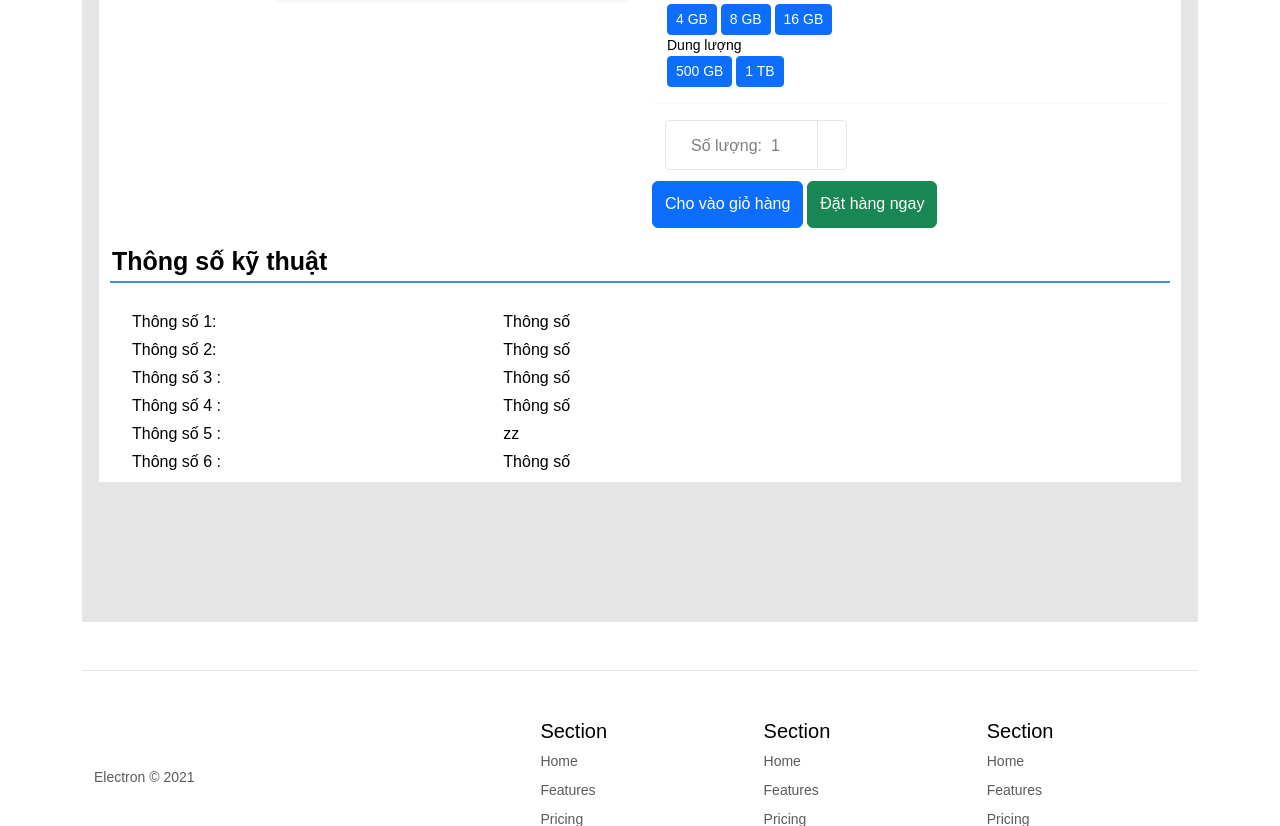
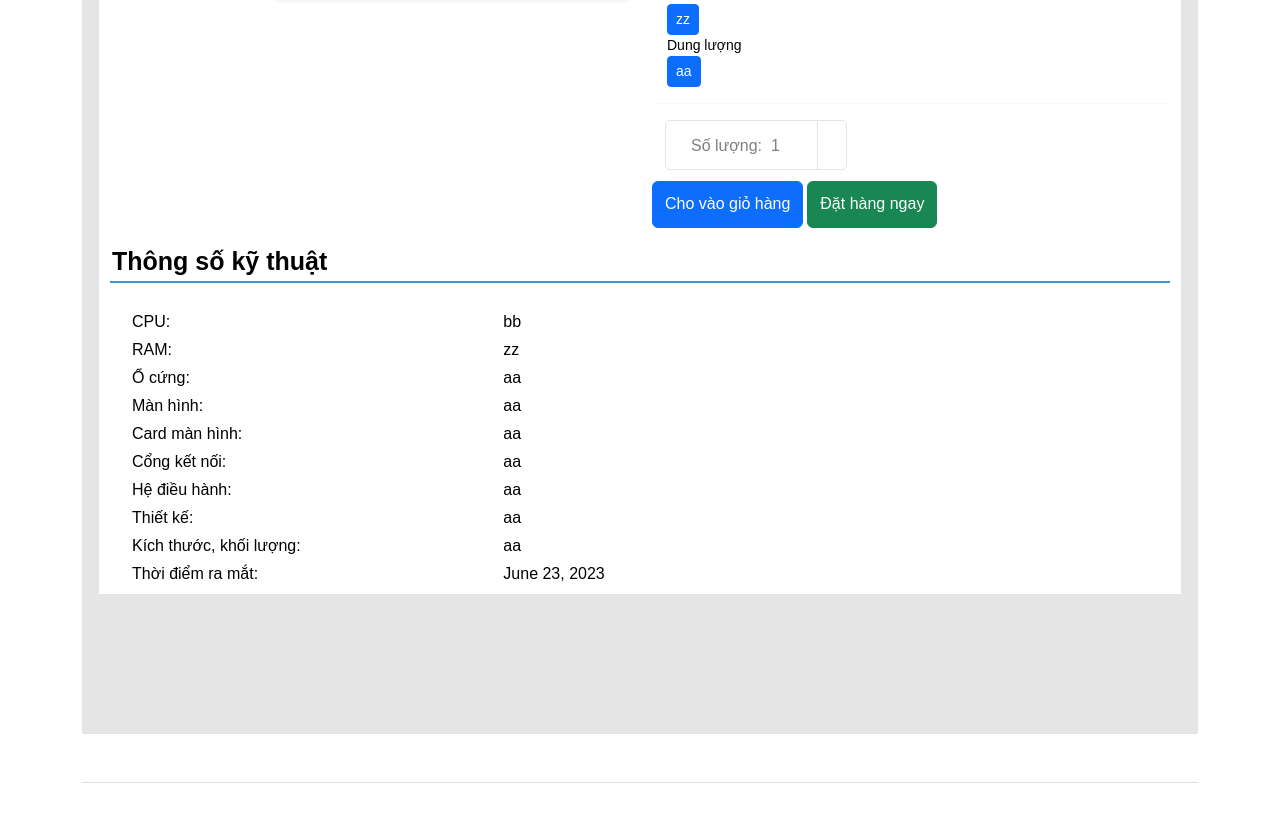
Before and after one commit to KieuAn03/ElectronicsStore, a Django app: page /details/?id=2 in a window 1280 px wide. Shown: the part 630-1456 px from the top of the page. Run offline with Django 4.2, Linux system fonts and the light colour scheme; data comes from the database, SQL or seed files in the repository; some libraries are stand-ins or nearby versions.

Commit message:
tạo template có khả năng show thông số kỹ thuật của sản phẩm laptop

```diff
--- a/webapp/home/views.py
+++ b/webapp/home/views.py
@@ -21,7 +21,7 @@ def details(request):
     if(type == 'Laptop'):
         laptop = Laptop.objects.filter(product_id = id)
         context = {
-            'products' : products,
+            'product' : products[0],
             'laptop' : laptop[0],
         }
     if(type == 'phone'):
--- a/webapp/templates/detail.html
+++ b/webapp/templates/detail.html
@@ -42,20 +42,18 @@
             </div>
         </div>
     </header>
-    {%for product in products%}
-
     <div class="single_product">
         <div class="container-fluid" style=" background-color: #fff; padding: 11px;">
             <div class="row">
                 <div class="col-lg-2 order-lg-1 order-2">
                     <ul class="image_list">
-                        <li data-image="https://i.imgur.com/21EYMGD.jpg"><img src="https://i.imgur.com/21EYMGD.jpg" alt=""></li>
-                        <li data-image="https://i.imgur.com/DPWSNWd.jpg"><img src="https://i.imgur.com/DPWSNWd.jpg" alt=""></li>
-                        <li data-image="https://i.imgur.com/HkEiXfn.jpg"><img src="https://i.imgur.com/HkEiXfn.jpg" alt=""></li>
+                        <li data-image={{laptop.image0.url}}><img src={{laptop.image0.url}} alt=""></li>
+                        <li data-image={{laptop.image1.url}}><img src={{laptop.image1.url}} alt=""></li>
+                        <li data-image={{laptop.image2.url}}><img src={{laptop.image2.url}} alt=""></li>
                     </ul>
                 </div>
                 <div class="col-lg-4 order-lg-2 order-1">
-                    <div class="image_selected"><img src="https://i.imgur.com/qEwct2O.jpg" alt=""></div>
+                    <div class="image_selected"><img src={{laptop.image0.url}} alt=""></div>
                 </div>
                 <div class="col-lg-6 order-3">
                     <div class="product_description">
@@ -63,12 +61,12 @@
                             <ol class="breadcrumb">
                                 <li class="breadcrumb-item"><a href="#">Home</a></li>
                                 <li class="breadcrumb-item"><a href="#">Sản phẩm</a></li>
-                                <li class="breadcrumb-item active">Laptop</li>
+                                <li class="breadcrumb-item active">{{product.product_type}}</li>
                             </ol>
                         </nav>
                         <div class="product_name">{{product.Name}}</div>
                         <div class="product-rating"><span class="badge badge-success"><i class="fa fa-star"></i> 4.5 sao</span> <span class="rating-review">35 đánh giá & 45 phản hồi</span></div>
-                        <div> <span class="product_price">7.900.000đ</span> <strike class="product_discount"> <span style='color:black'>8.900.000đ<span> </strike> </div>
+                        <div> <span class="product_price">{{product.price}}đ</span> <strike class="product_discount"> <span style='color:black'>8.900.000đ<span> </strike> </div>
                         <div> <span class="product_saved">Tiết kiệm:</span> <span style='color:black'>1.000.000đ<span> </div>
                         <hr class="singleline">
                         <div>
@@ -86,8 +84,8 @@
                                 <div class="col-md-7"> </div>
                             </div>
                             <div class="row" style="margin-top: 15px;">
-                                <div class="col-xs-6" style="margin-left: 15px;"> <span class="product_options">RAM </span><br> <button class="btn btn-primary btn-sm">4 GB</button> <button class="btn btn-primary btn-sm">8 GB</button> <button class="btn btn-primary btn-sm">16 GB</button> </div>
-                                <div class="col-xs-6" style="margin-left: 15px;"> <span class="product_options">Dung lượng </span><br> <button class="btn btn-primary btn-sm">500 GB</button> <button class="btn btn-primary btn-sm">1 TB</button> </div>
+                                <div class="col-xs-6" style="margin-left: 15px;"> <span class="product_options">RAM </span><br> <button class="btn btn-primary btn-sm">{{laptop.ram}}</button> </div>
+                                <div class="col-xs-6" style="margin-left: 15px;"> <span class="product_options">Dung lượng </span><br> <button class="btn btn-primary btn-sm">{{laptop.storage}}</button></div>
                             </div>
                         </div>
                         <hr class="singleline">
@@ -120,50 +118,82 @@
                     <table class="col-md-12">
                         <tbody>
                             <tr class="row mt-10">
-                                <td class="col-md-4"><span class="p_specification">Thông số 1:</span> </td>
+                                <td class="col-md-4"><span class="p_specification">CPU:</span> </td>
                                 <td class="col-md-8">
                                     <ul>
-                                        <li>Thông số</li>
+                                        <li>{{laptop.CPU}}</li>
                                     </ul>
                                 </td>
                             </tr>
                             <tr class="row mt-10">
-                                <td class="col-md-4"><span class="p_specification">Thông số 2:</span> </td>
+                                <td class="col-md-4"><span class="p_specification">RAM:</span> </td>
                                 <td class="col-md-8">
                                     <ul>
-                                        <li> Thông số </li>
+                                        <li> {{laptop.ram}} </li>
                                     </ul>
                                 </td>
                             </tr>
                             <tr class="row mt-10">
-                                <td class="col-md-4"><span class="p_specification">Thông số 3 :</span> </td>
+                                <td class="col-md-4"><span class="p_specification">Ổ cứng:</span> </td>
                                 <td class="col-md-8">
                                     <ul>
-                                        <li>Thông số</li>
+                                        <li>{{laptop.storage}}</li>
                                     </ul>
                                 </td>
                             </tr>
                             <tr class="row mt-10">
-                                <td class="col-md-4"><span class="p_specification">Thông số 4 :</span> </td>
+                                <td class="col-md-4"><span class="p_specification">Màn hình:</span> </td>
                                 <td class="col-md-8">
                                     <ul>
-                                        <li>Thông số</li>
+                                        <li>{{laptop.screen}}</li>
                                     </ul>
                                 </td>
                             </tr>
                             <tr class="row mt-10">
-                                <td class="col-md-4"><span class="p_specification">Thông số 5 :</span> </td>
+                                <td class="col-md-4"><span class="p_specification">Card màn hình:</span> </td>
                                 <td class="col-md-8">
                                     <ul>
-                                        <li>{{laptop.ram}}</li>
+                                        <li>{{laptop.VGA}}</li>
                                     </ul>
                                 </td>
                             </tr>
                             <tr class="row mt-10">
-                                <td class="col-md-4"><span class="p_specification">Thông số 6 :</span> </td>
+                                <td class="col-md-4"><span class="p_specification">Cổng kết nối:</span> </td>
                                 <td class="col-md-8">
                                     <ul>
-                                        <li>Thông số</li>
+                                        <li>{{laptop.USB}}</li>
+                                    </ul>
+                                </td>
+                            </tr>
+                            <tr class="row mt-10">
+                                <td class="col-md-4"><span class="p_specification">Hệ điều hành:</span> </td>
+                                <td class="col-md-8">
+                                    <ul>
+                                        <li>{{laptop.OS}}</li>
+                                    </ul>
+                                </td>
+                            </tr>
+                            <tr class="row mt-10">
+                                <td class="col-md-4"><span class="p_specification">Thiết kế:</span> </td>
+                                <td class="col-md-8">
+                                    <ul>
+                                        <li>{{laptop.design}}</li>
+                                    </ul>
+                                </td>
+                            </tr>
+                            <tr class="row mt-10">
+                                <td class="col-md-4"><span class="p_specification">Kích thước, khối lượng:</span> </td>
+                                <td class="col-md-8">
+                                    <ul>
+                                        <li>{{laptop.size}}</li>
+                                    </ul>
+                                </td>
+                            </tr>
+                            <tr class="row mt-10">
+                                <td class="col-md-4"><span class="p_specification">Thời điểm ra mắt:</span> </td>
+                                <td class="col-md-8">
+                                    <ul>
+                                        <li>{{laptop.release_date}}</li>
                                     </ul>
                                 </td>
                             </tr>
@@ -174,7 +204,6 @@
         </div>
     </div>
 </div>
-{%endfor%}
 <div class="container">
     {% include 'base/footer.html' %}
 </div>
```
